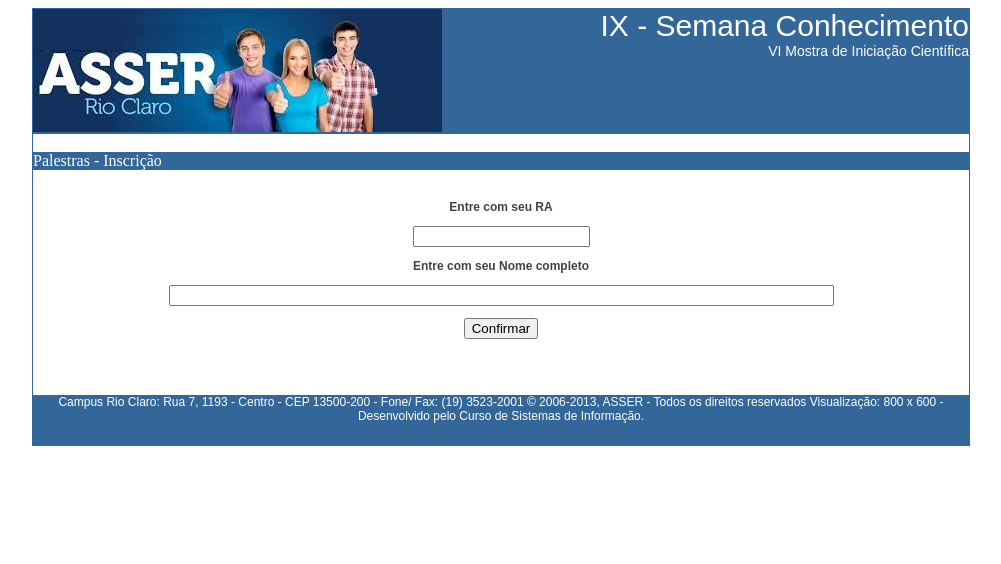
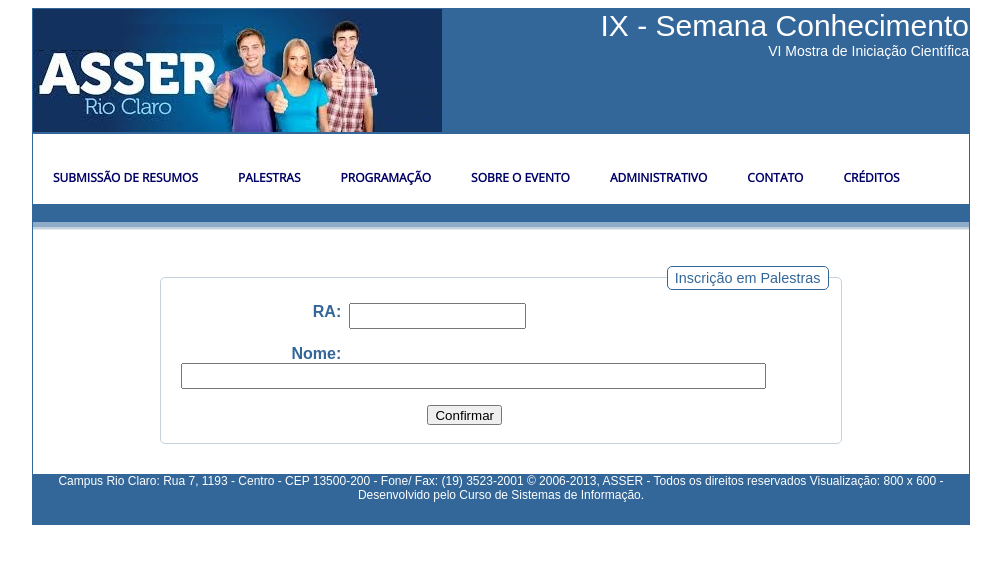
Before and after one commit to aceiro/eventosasser, a PHP site: page /palestra in a window 1280 px wide. Shown: the top 564 px of the page, without its empty margins (139-1140 px from the left). Run offline with PHP 8.4, Linux system fonts and the light colour scheme; some libraries are stand-ins or nearby versions.

Commit message:
alterado design geral dos formularios para jquery

```diff
--- a/css/estilo.css
+++ b/css/estilo.css
@@ -21,6 +21,8 @@
 	border-style: solid;
 	border-width: 1px;
 	border-color: #336799;
+
+
 }
 #cabecalho {
 	background-image: url(../imagens/logo.jpg);
@@ -45,6 +47,7 @@
 	color: #44443D;
 	margin-right: 80px;
 	margin-left: 80px;
+	line-height:1.5;
 }
 
 
@@ -58,7 +61,7 @@
 }
 
 .container {
-        width: 500px;
+        width: 600px;
         clear: both;
         margin-left: 180px;
 }
@@ -70,6 +73,14 @@
     margin-top: 1px;
 }
 
+#effect {
+	width: 740px;
+	padding: 1em;
+	font-size: 1.2em;
+	border: 1px solid #A6C9E2;
+	background: #eee;
+	color: #333;
+}
 
 
 /* classe padrão utilizada no menu*/
@@ -138,3 +149,68 @@ th, td {
 #cssmenu > ul > li > a {
 	color: #006;
 }
+
+
+/* criacao de estilo para os formulários */
+fieldset {
+	border:1px solid #C5D1DD;
+	width: 70%;
+	height: 100%;
+	margin: auto;
+	font-family: Arial, Helvetica, sans-serif;
+
+	border-bottom-right-radius: 5px;
+	border-bottom-left-radius: 5px;
+	border-top-left-radius: 5px;
+	border-top-right-radius: 5px;
+}
+
+legend {
+	padding: 0.2em 0.5em;
+	border:1px solid #336799;
+	color:#336799;
+	font-size:90%;
+	text-align:right;
+
+	border-bottom-right-radius: 5px;
+	border-bottom-left-radius: 5px;
+	border-top-left-radius: 5px;
+	border-top-right-radius: 5px;
+ }
+
+label {
+	float:left;
+	width:25%;
+	margin-right:0.5em;
+	color:#336799;
+	text-align:right;
+	font-weight:bold;
+
+	border-bottom-right-radius: 5px;
+	border-bottom-left-radius: 5px;
+	border-top-left-radius: 5px;
+	border-top-right-radius: 5px;
+}
+
+fieldset div {
+	padding: 8px;
+}
+
+fieldset input {
+	height: 20px;
+}
+
+.button{
+	float: right;
+	width: 60%;
+	font-size: 10px;
+}
+
+.error{
+	float: none;
+	font-size: 11px;
+}
+
+input.ui-button {
+	padding: 0.4em 3em 2em;
+}
--- a/palestra/index.php
+++ b/palestra/index.php
@@ -3,7 +3,22 @@
 <head>
 <meta charset="utf-8" />
 <title>Asser Eventos</title>
-<link REL=StyleSheet HREF="../css/estilo.css" TYPE="text/css"></head>
+
+<!-- adicionado o suporte para o jquery e thema redmond -->
+<link rel="stylesheet" href="//code.jquery.com/ui/1.11.4/themes/redmond/jquery-ui.css">
+<script src="//code.jquery.com/jquery-1.10.2.js"></script>
+<script src="//code.jquery.com/ui/1.11.4/jquery-ui.js"></script>
+
+<!-- outros suporte a css da página -->
+<link rel="stylesheet" href="../css/menu-styles.css" type="text/css">
+<link rel="stylesheet" href="../css/estilo.css" type="text/css">
+
+<!-- outros scripts para o menu-->
+<script src="../scripts/asser-main-menu.js"></script>
+<script src="../scripts/asser-commum.js"></script>
+<script src="//ajax.aspnetcdn.com/ajax/jquery.validate/1.9/jquery.validate.min.js"></script>
+</head>
+
 
 <body>
 	<div id="corpo">
@@ -15,23 +30,47 @@
 
         <br />
 
-        <div id="mmenu">
-		Palestras - Inscrição</div>
+        <!-- menu da aplicacao -->
+          <div id='cssmenu'>
+                <ul>
+                   <li><a href='../index.html'>Submissão de Resumos</a></li>
+                   <li><a href='#' class='active'>Palestras</a></li>
+                   <li><a href='../programa.html'>Programação</a></li>
+                   <li><a href='#'>Sobre o evento</a></li>
+                   <li><a href='../adm'>Administrativo</a></li>
+                   <li><a href='../contato'>Contato</a></li>
+                   <li><a href='#'>Créditos</a></li>
+                </ul>
+            </div>
+
+            <!-- adiciona o suporte ao separador gradiente -->
+            <div id="mmenu"> &nbsp;</div>
+            <div id="mmenubar"> &nbsp;</div>
+            <div id="mmenusubbar"> &nbsp;</div>
+            <div id="mmenusubsubbar"> &nbsp;</div>
+            <br />
+
 
         <br />
 
-        <div id="texto">
-    		<form id="cad_usuario" name="usuario" method="post" action="inscr.php" >
-
-				<p align="center"><b>Entre com seu RA</b></p>
-				<p align="center"><input type="text" name="ra" size="19" maxlength="20" />
-				<p align="center"><b>Entre com seu Nome completo</b></p>
-				<p align="center"><input type="text" name="nome" size="80" maxlength="150" />
-				<p align="center"><input type="hidden" name="palestra" size="80" maxlength="150" />
-				<p align="center"><input name="Proximo" type="submit" id="Confirmar" value="Confirmar" /></p>
-				<br />
-
-            </form>
+        <div>
+      		<form id="cad_usuario" name="usuario" method="post" action="inscr.php" >
+              <fieldset>
+                <legend>Inscrição em Palestras</legend>
+                <div>
+                    <label>RA: </label>
+                    <input type="text" name="ra" size="19" maxlength="20" />
+                </div>
+                <div>
+                  <label>Nome: </label>
+                  <input type="text" name="nome" size="70" maxlength="65" />
+                </div>
+                <div class="button">
+                  <input type="hidden" name="palestra" size="80" maxlength="150" />
+                  <input name="Proximo" type="submit" id="Confirmar" value="Confirmar" />
+                </div>
+              </fieldset>
+           </form>
         </div>
 
         <br />
```
Also changed, not shown: adm/index.html (+24 -24 lines), cad_usuario/index.html (+42 -41 lines), contato/index.html (+34 -33 lines), index.html (+19 -11 lines), programa.html (+4 -3 lines), scripts/asser-main.js (deleted, +0 -110 lines).
